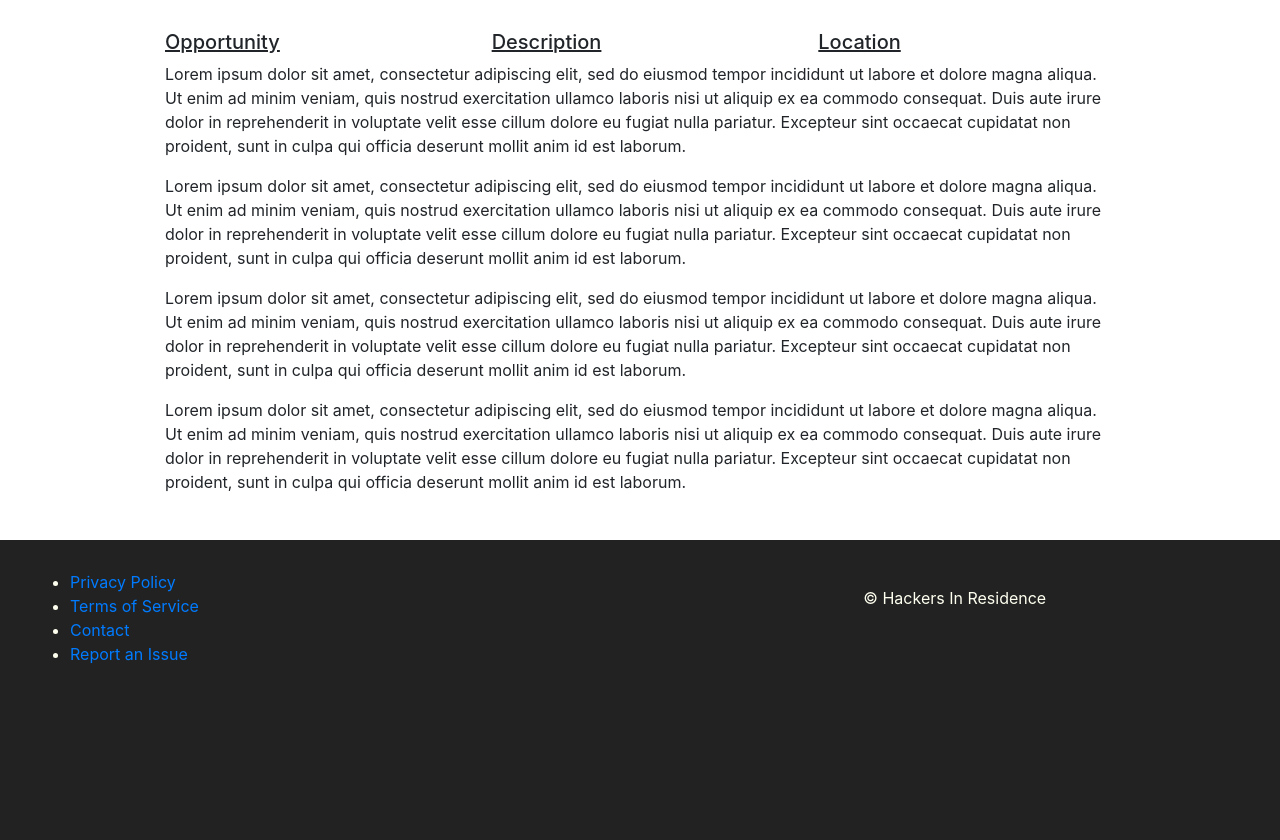
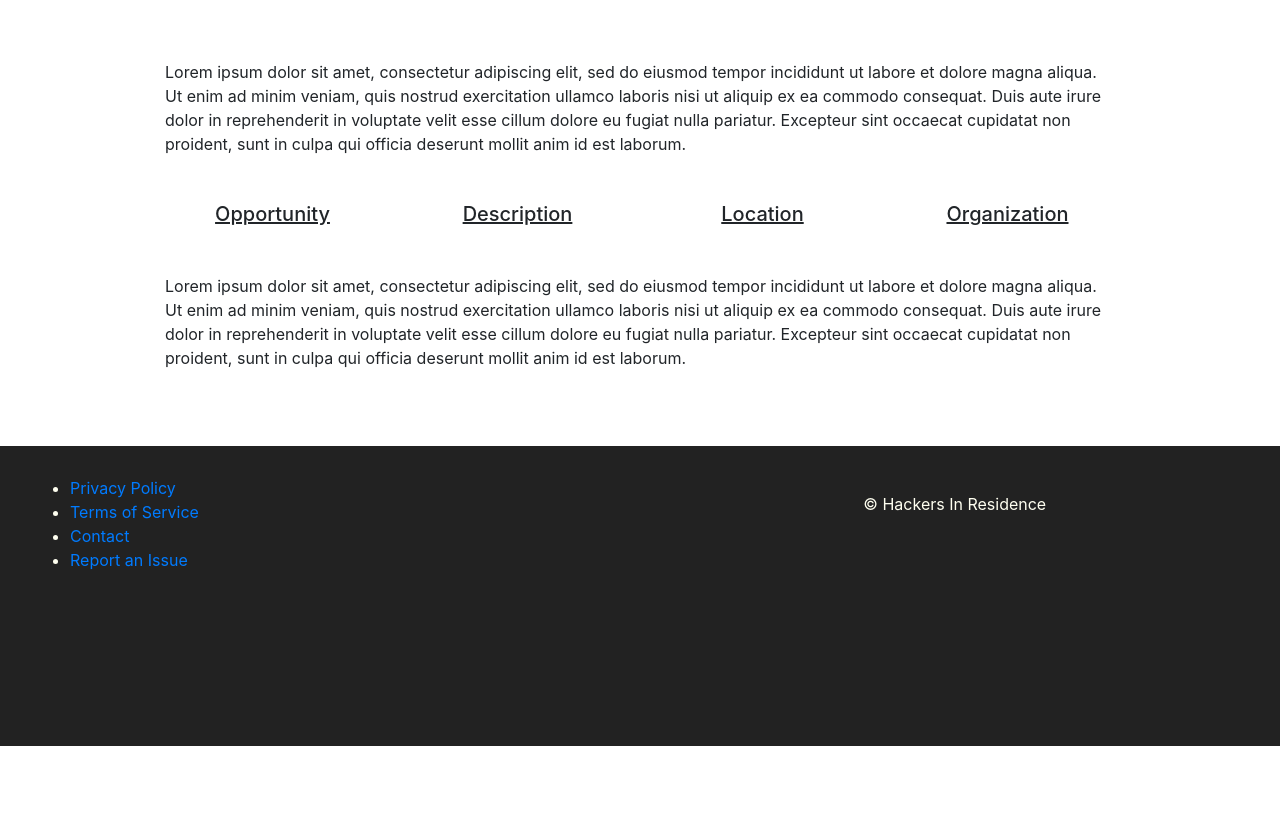
Before and after one commit to noisebridge/hackersinresidence, a Django app: page /opportunities in a window 1280 px wide. Shown: the part 57-897 px from the top of the page. After the commit the page ends 803 px from the top, so only its background shows below. Run offline with Django 3.2, Linux system fonts and the light colour scheme; data that the repository does not hold is empty; some libraries are stand-ins or nearby versions.

Commit message:
Updated opportunities page, added all organization population information for prepopulation by user and repopulation when the url is visited again.

```diff
--- a/hackersinresidence/webapp/templates/pages/opportunities.html
+++ b/hackersinresidence/webapp/templates/pages/opportunities.html
@@ -5,8 +5,25 @@
 
 {% block inlinecss %}
 <style type="text/css">
+  .view-opportunity-header {
+    padding: 0 0 10px 0;
+    text-align: center;
+  }
+  .view-opportunity {
+    padding: 0 0 30px 0;
+    text-align: center;
+  }
   .view-opportunity h5 {
     text-decoration: underline;
+  }
+  .view-opportunity-header h5 {
+    text-decoration: underline;
+  }
+  .first-content {
+    padding: 30px 0;
+  }
+  .second-content {
+    padding: 30px 0;
   }
 </style>
 {% endblock inlinecss %}
@@ -16,35 +33,47 @@
 {# this exists within the bootstrap grid as "offset-sm-2 col-sm-8" #}
 {% block defaultpage %}
 
-  <div class="row view-opportunity">
-    <div class="col-sm-4">
+  <div class="row first-content">
+    <div class="col-sm-12">
+      <p>Lorem ipsum dolor sit amet, consectetur adipiscing elit, sed do eiusmod tempor incididunt ut labore et dolore magna aliqua. Ut enim ad minim veniam, quis nostrud exercitation ullamco laboris nisi ut aliquip ex ea commodo consequat. Duis aute irure dolor in reprehenderit in voluptate velit esse cillum dolore eu fugiat nulla pariatur. Excepteur sint occaecat cupidatat non proident, sunt in culpa qui officia deserunt mollit anim id est laborum.
+    </div>
+  </div>
+
+  <div class="row view-opportunity-header">
+    <div class="col-sm-3">
       <h5>Opportunity</h5>
     </div>
-    <div class="col-sm-4">
+    <div class="col-sm-3">
       <h5>Description</h5>
     </div>
-    <div class="col-sm-4">
+    <div class="col-sm-3">
       <h5>Location</h5>
+    </div>
+    <div class="col-sm-3">
+      <h5>Organization</h5>
     </div>
   </div>
   {% for opportunity in opportunity_list %}
   <div class="row view-opportunity">
-    <div class="col-sm-4">
+    <div class="col-sm-3">
       {{ opportunity.title }}
     </div>
-    <div class="col-sm-4">
+    <div class="col-sm-3">
       {{ opportunity.description }}
     </div>
-    <div class="col-sm-4">
+    <div class="col-sm-3">
       {{ opportunity.location }}
+    </div>
+    <div class="col-sm-3">
+      {{ organization.title }}
     </div>
   </div>
   {% endfor %}
 
-  {# your content !!! #}
-  <p>Lorem ipsum dolor sit amet, consectetur adipiscing elit, sed do eiusmod tempor incididunt ut labore et dolore magna aliqua. Ut enim ad minim veniam, quis nostrud exercitation ullamco laboris nisi ut aliquip ex ea commodo consequat. Duis aute irure dolor in reprehenderit in voluptate velit esse cillum dolore eu fugiat nulla pariatur. Excepteur sint occaecat cupidatat non proident, sunt in culpa qui officia deserunt mollit anim id est laborum.
-  <p>Lorem ipsum dolor sit amet, consectetur adipiscing elit, sed do eiusmod tempor incididunt ut labore et dolore magna aliqua. Ut enim ad minim veniam, quis nostrud exercitation ullamco laboris nisi ut aliquip ex ea commodo consequat. Duis aute irure dolor in reprehenderit in voluptate velit esse cillum dolore eu fugiat nulla pariatur. Excepteur sint occaecat cupidatat non proident, sunt in culpa qui officia deserunt mollit anim id est laborum.
-  <p>Lorem ipsum dolor sit amet, consectetur adipiscing elit, sed do eiusmod tempor incididunt ut labore et dolore magna aliqua. Ut enim ad minim veniam, quis nostrud exercitation ullamco laboris nisi ut aliquip ex ea commodo consequat. Duis aute irure dolor in reprehenderit in voluptate velit esse cillum dolore eu fugiat nulla pariatur. Excepteur sint occaecat cupidatat non proident, sunt in culpa qui officia deserunt mollit anim id est laborum.
-  <p>Lorem ipsum dolor sit amet, consectetur adipiscing elit, sed do eiusmod tempor incididunt ut labore et dolore magna aliqua. Ut enim ad minim veniam, quis nostrud exercitation ullamco laboris nisi ut aliquip ex ea commodo consequat. Duis aute irure dolor in reprehenderit in voluptate velit esse cillum dolore eu fugiat nulla pariatur. Excepteur sint occaecat cupidatat non proident, sunt in culpa qui officia deserunt mollit anim id est laborum.
+  <div class="row second-content">
+    <div class="col-sm-12">
+      <p>Lorem ipsum dolor sit amet, consectetur adipiscing elit, sed do eiusmod tempor incididunt ut labore et dolore magna aliqua. Ut enim ad minim veniam, quis nostrud exercitation ullamco laboris nisi ut aliquip ex ea commodo consequat. Duis aute irure dolor in reprehenderit in voluptate velit esse cillum dolore eu fugiat nulla pariatur. Excepteur sint occaecat cupidatat non proident, sunt in culpa qui officia deserunt mollit anim id est laborum.
+    </div>
+  </div>
 
 {% endblock defaultpage %}
--- a/hackersinresidence/webapp/views.py
+++ b/hackersinresidence/webapp/views.py
@@ -58,9 +58,10 @@ def view_opportunity(request, opportunity_id):
     Look this stuff up, states like: under_review, approved, expired, spam
     '''
     opportunity = Opportunity.objects.get(pk=opportunity_id)
+    organization = Organization.objects.get(pk=opportunity.org_owner)
 
     # will need to pass the opportunity in to be filled in the template
-    return render(request, 'pages/view_opportunity.html', {'opportunity': opportunity})
+    return render(request, 'pages/view_opportunity.html', {'opportunity': opportunity, 'organization': organization})
 
 
 def create_opportunity(request):
@@ -135,7 +136,8 @@ def update_organization(request):
     if request.method == 'POST':
         # necessary to populate organization relationship field based on the user's org.
         # use user.opportunity foreign key to populate relationship
-        form = OrganizationForm(request.POST, request.FILES)
+        user_organization, created = Organization.objects.get_or_create(user_owner=request.user)
+        form = OrganizationForm(request.POST, request.FILES, instance=user_organization)
         if form.is_valid():
             messages.success(request, 'Success! Organization submitted for review.')
             form.save()
@@ -144,6 +146,7 @@ def update_organization(request):
 
     # not POST
     else:
-        form = OrganizationForm()
+        user_organization, created = Organization.objects.get_or_create(user_owner=request.user)
+        form = OrganizationForm(instance=user_organization)
 
     return render(request, 'pages/update_organization.html', {'form': form})
```
